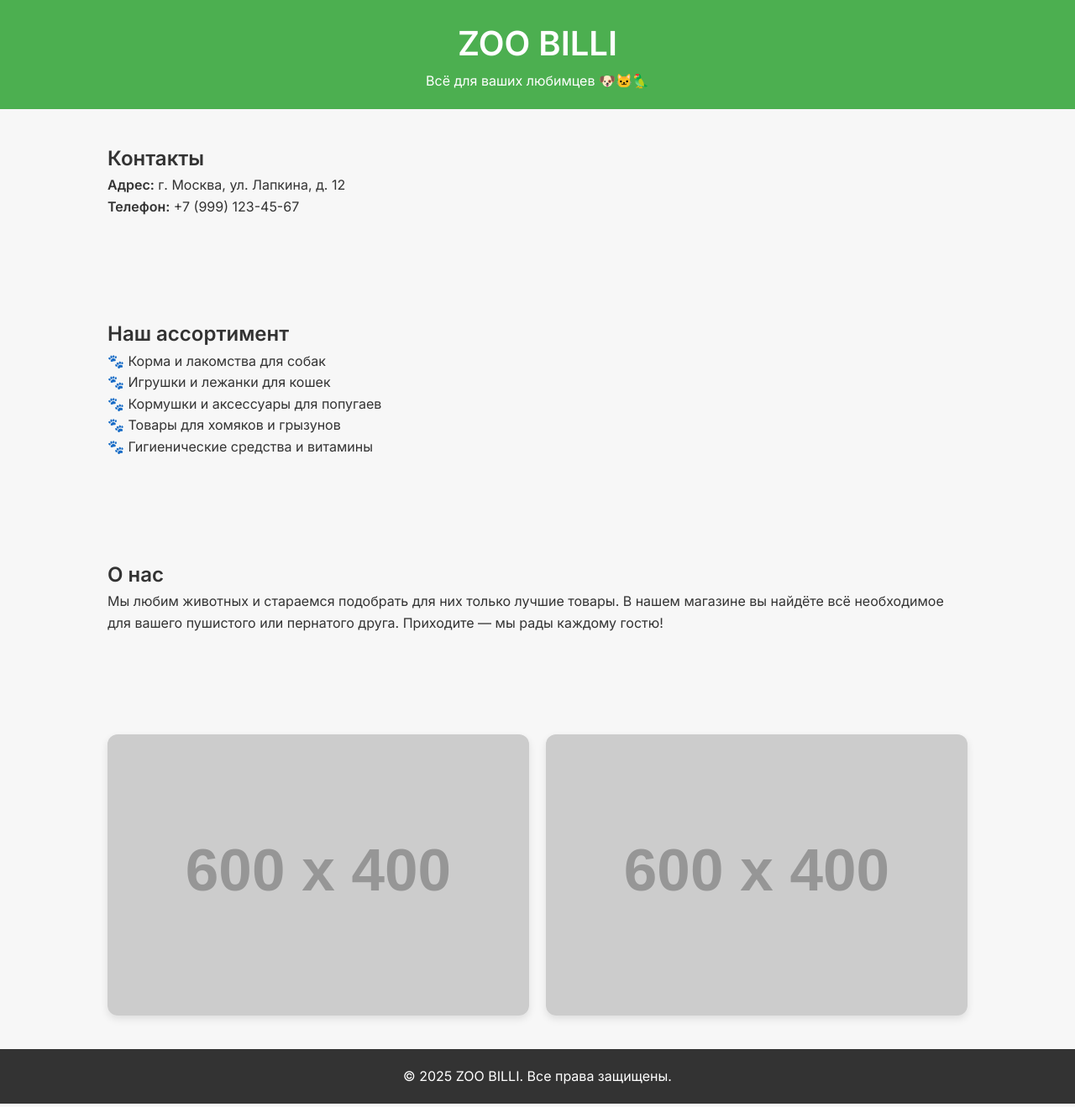
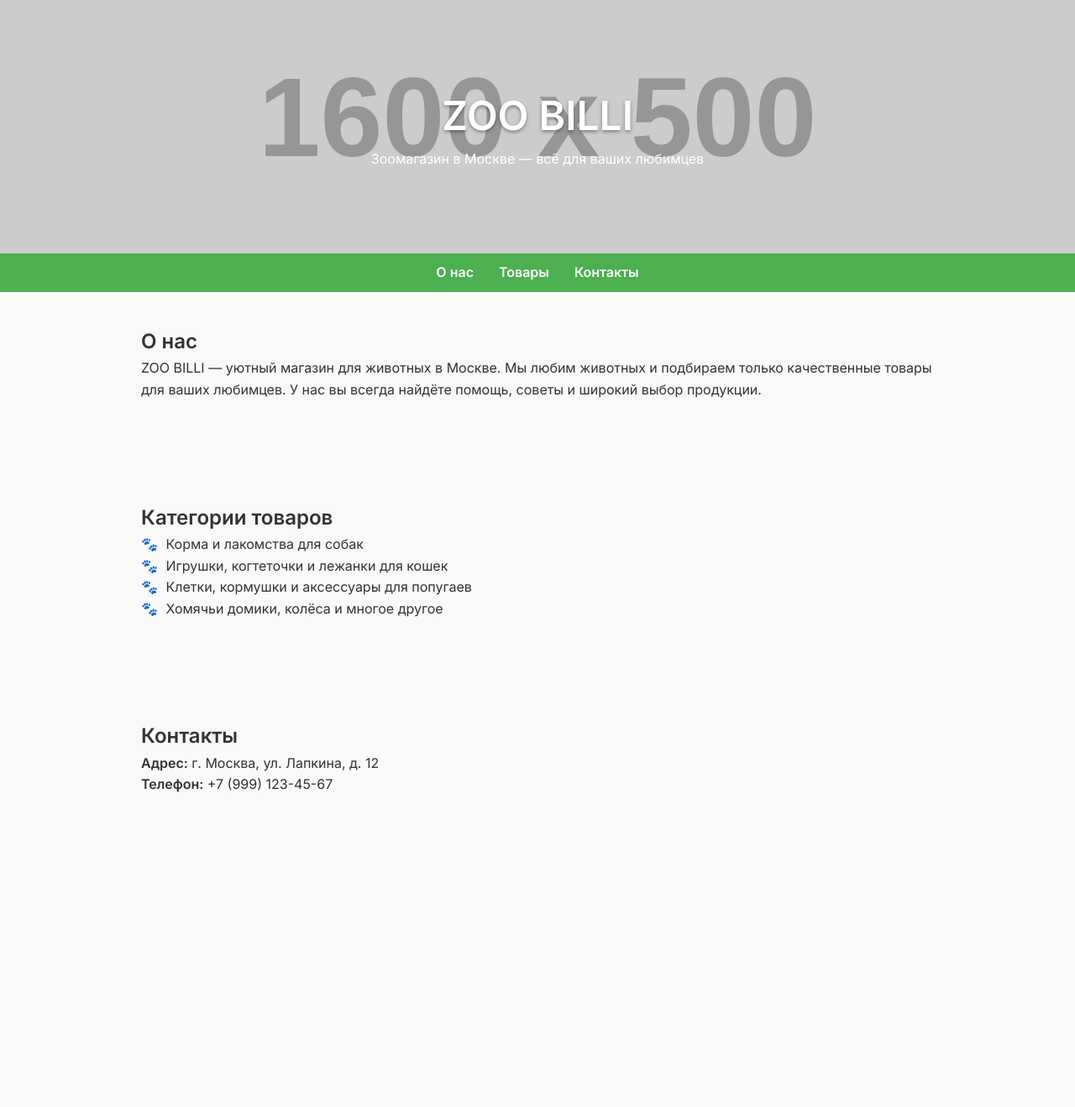
Before and after one commit to BRABUS444/ZOO-BILLI, a plain HTML site: page index.html in a window 1280 px wide. Shown: the top 1319 px of the page at 84% size. Drawn offline with Linux system fonts and the light colour scheme; placeholder pictures from the web are drawn by us.

Commit message:
Add files via upload

```diff
--- a/index.html
+++ b/index.html
@@ -1,107 +1,129 @@
-
 <!DOCTYPE html>
 <html lang="ru">
 <head>
-  <meta charset="UTF-8">
-  <meta name="viewport" content="width=device-width, initial-scale=1.0">
-  <title>ZOO BILLI — Зоомагазин</title>
+  <meta charset="UTF-8" />
+  <meta name="viewport" content="width=device-width, initial-scale=1.0" />
+  <meta name="description" content="ZOO BILLI — зоомагазин в Москве. Всё для собак, кошек, попугаев и грызунов." />
+  <meta name="keywords" content="зоомагазин, товары для животных, корм для кошек, собак, попугаев, ZOO BILLI" />
+  <meta name="robots" content="index, follow" />
+  <title>ZOO BILLI — Зоомагазин в Москве</title>
   <link href="https://fonts.googleapis.com/css2?family=Inter:wght@400;600&display=swap" rel="stylesheet">
   <style>
-    * {
-      box-sizing: border-box;
-      margin: 0;
-      padding: 0;
-      font-family: 'Inter', sans-serif;
-    }
-    body {
-      background-color: #f7f7f7;
-      color: #333;
-      line-height: 1.6;
-    }
+    * { box-sizing: border-box; margin: 0; padding: 0; font-family: 'Inter', sans-serif; }
+    body { background-color: #f9f9f9; color: #333; line-height: 1.6; }
+
     header {
-      background-color: #4CAF50;
+      background: url('https://via.placeholder.com/1600x500?text=ZOO+BILLI') no-repeat center/cover;
       color: white;
-      padding: 20px 10%;
+      padding: 100px 20px;
       text-align: center;
     }
-    header h1 {
-      font-size: 2.5rem;
+    header h1 { font-size: 3rem; text-shadow: 0 2px 4px rgba(0,0,0,0.4); }
+
+    nav {
+      background-color: #4CAF50;
+      padding: 10px 0;
+      display: flex;
+      justify-content: center;
+      gap: 30px;
     }
+    nav a {
+      color: white;
+      text-decoration: none;
+      font-weight: 600;
+    }
+    nav a:hover {
+      text-decoration: underline;
+    }
+
     section {
       padding: 40px 10%;
+      max-width: 1200px;
+      margin: auto;
     }
-    .contact, .products, .about {
+
+    .about, .products, .contact {
       margin-bottom: 40px;
     }
+
     .products ul {
       list-style: none;
       padding-left: 0;
     }
     .products li::before {
       content: "🐾 ";
+      margin-right: 5px;
     }
-    .images {
-      display: grid;
-      grid-template-columns: repeat(auto-fit, minmax(250px, 1fr));
-      gap: 20px;
+
+    .map {
       margin-top: 20px;
     }
-    .images img {
-      width: 100%;
-      border-radius: 12px;
-      box-shadow: 0 4px 10px rgba(0,0,0,0.1);
-    }
+
     footer {
       background-color: #333;
       color: white;
       text-align: center;
       padding: 20px 10%;
     }
+
     @media (max-width: 600px) {
-      header h1 {
-        font-size: 2rem;
-      }
-      section {
-        padding: 20px 5%;
-      }
+      header h1 { font-size: 2rem; }
+      nav { flex-direction: column; gap: 10px; }
+      section { padding: 20px 5%; }
+    }
+
+    .fade-in {
+      animation: fadeIn 1s ease-in;
+    }
+
+    @keyframes fadeIn {
+      from { opacity: 0; transform: translateY(10px); }
+      to { opacity: 1; transform: translateY(0); }
     }
   </style>
 </head>
 <body>
-  <header>
+
+  <header class="fade-in">
     <h1>ZOO BILLI</h1>
-    <p>Всё для ваших любимцев 🐶🐱🦜</p>
+    <p>Зоомагазин в Москве — всё для ваших любимцев</p>
   </header>
 
-  <section class="contact">
+  <nav>
+    <a href="#about">О нас</a>
+    <a href="#products">Товары</a>
+    <a href="#contact">Контакты</a>
+  </nav>
+
+  <section id="about" class="about fade-in">
+    <h2>О нас</h2>
+    <p>ZOO BILLI — уютный магазин для животных в Москве. Мы любим животных и подбираем только качественные товары для ваших любимцев. У нас вы всегда найдёте помощь, советы и широкий выбор продукции.</p>
+  </section>
+
+  <section id="products" class="products fade-in">
+    <h2>Категории товаров</h2>
+    <ul>
+      <li>Корма и лакомства для собак</li>
+      <li>Игрушки, когтеточки и лежанки для кошек</li>
+      <li>Клетки, кормушки и аксессуары для попугаев</li>
+      <li>Хомячьи домики, колёса и многое другое</li>
+    </ul>
+  </section>
+
+  <section id="contact" class="contact fade-in">
     <h2>Контакты</h2>
     <p><strong>Адрес:</strong> г. Москва, ул. Лапкина, д. 12</p>
     <p><strong>Телефон:</strong> +7 (999) 123-45-67</p>
-  </section>
 
-  <section class="products">
-    <h2>Наш ассортимент</h2>
-    <ul>
-      <li>Корма и лакомства для собак</li>
-      <li>Игрушки и лежанки для кошек</li>
-      <li>Кормушки и аксессуары для попугаев</li>
-      <li>Товары для хомяков и грызунов</li>
-      <li>Гигиенические средства и витамины</li>
-    </ul>
-  </section>
-
-  <section class="about">
-    <h2>О нас</h2>
-    <p>Мы любим животных и стараемся подобрать для них только лучшие товары. В нашем магазине вы найдёте всё необходимое для вашего пушистого или пернатого друга. Приходите — мы рады каждому гостю!</p>
-  </section>
-
-  <section class="images">
-    <img src="https://via.placeholder.com/600x400?text=Наш+магазин+1" alt="Фото магазина 1">
-    <img src="https://via.placeholder.com/600x400?text=Наш+магазин+2" alt="Фото магазина 2">
+    <div class="map">
+      <iframe src="https://yandex.ru/map-widget/v1/?um=constructor%3A94cf01d5b9abf0e4b5875f9eac2f221dc442f94401cf9e7037f384189417b62e&amp;source=constructor"
+              width="100%" height="300" frameborder="0"></iframe>
+    </div>
   </section>
 
   <footer>
     <p>&copy; 2025 ZOO BILLI. Все права защищены.</p>
   </footer>
+
 </body>
 </html>
```
Also changed, not shown: 1 other file.
